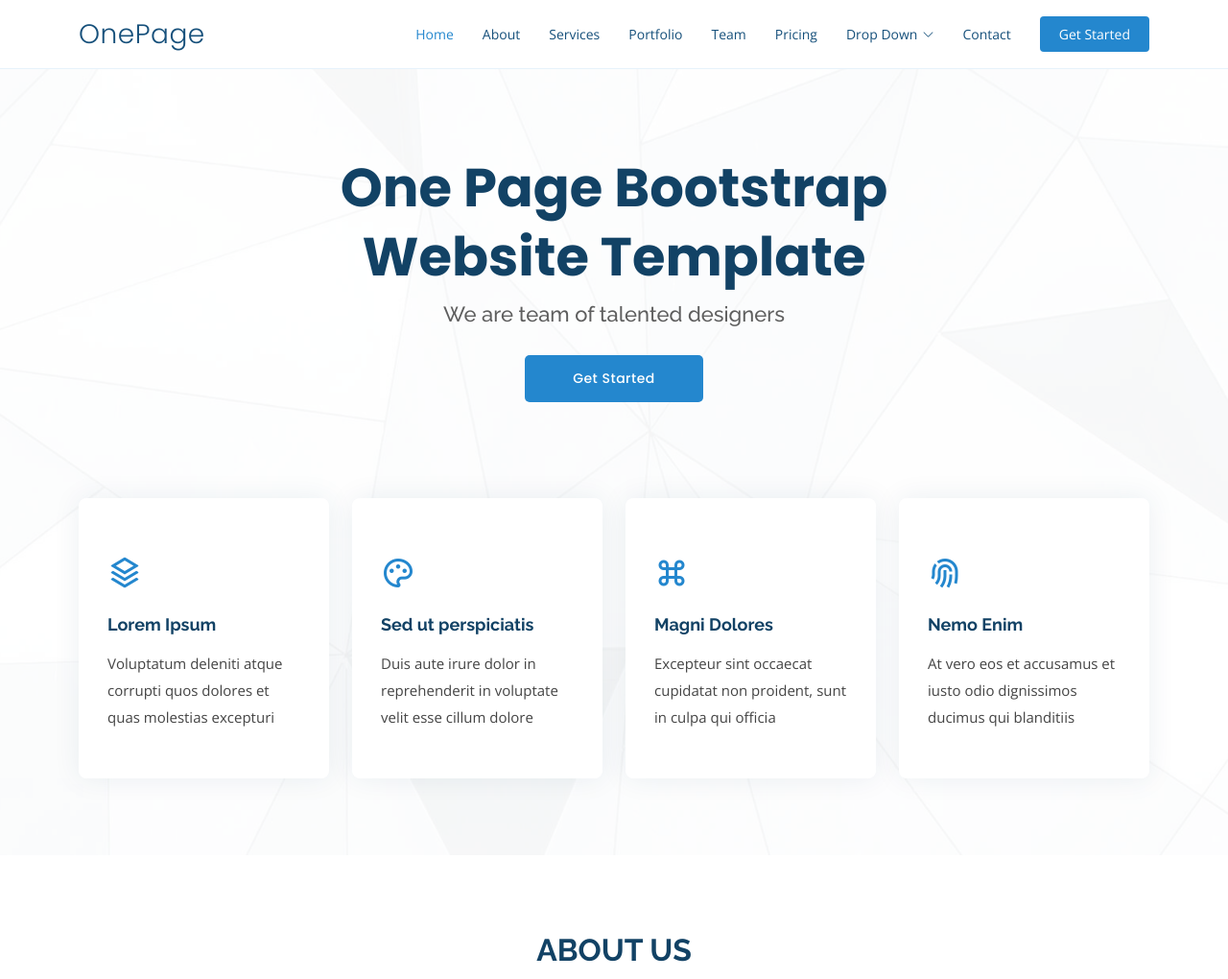
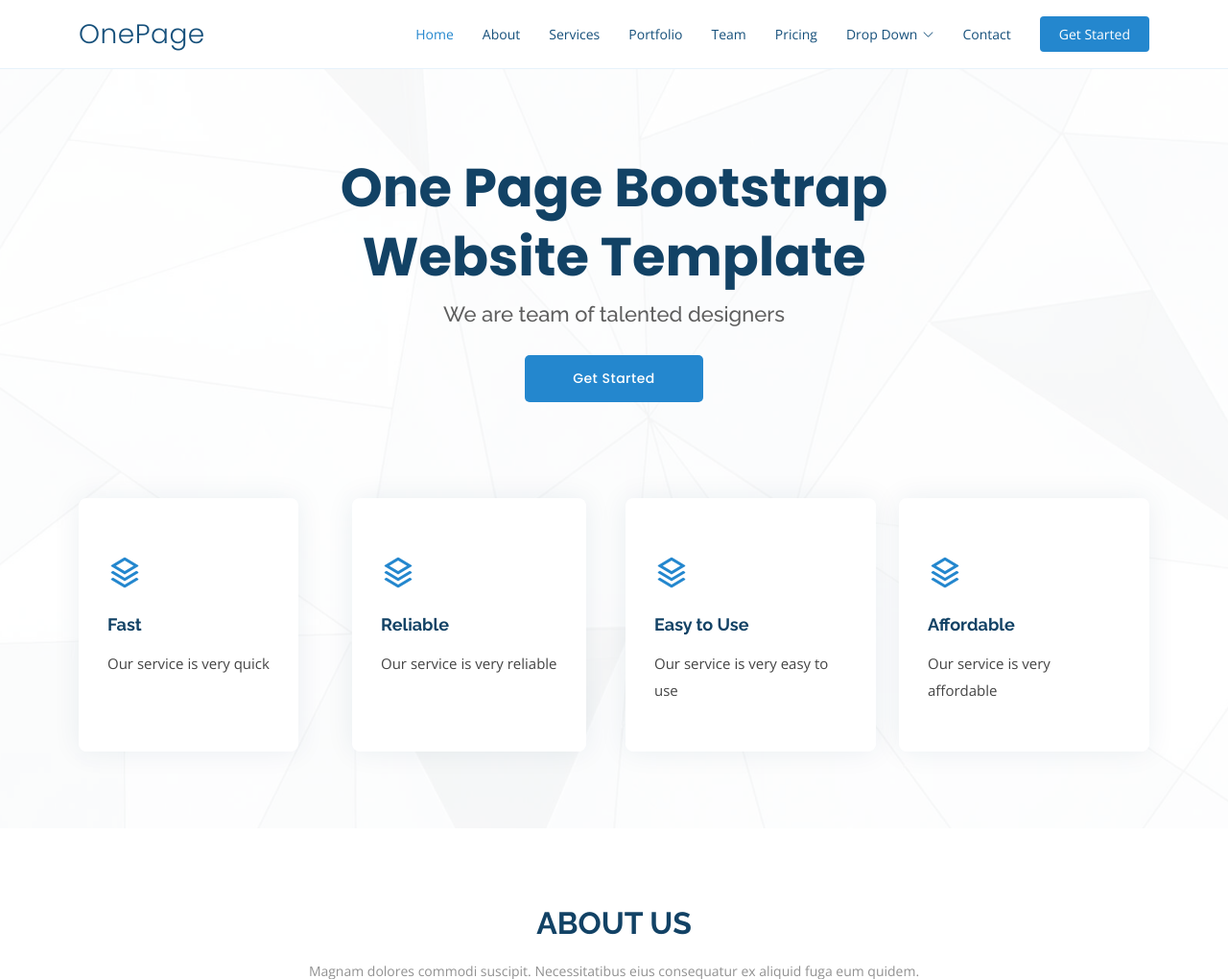
Before and after one commit to robyncam/online_tutorial, a Django app: page / in a window 1280 px wide. Shown: the top 1020 px of the page at 96% size. Run offline with Django 4.2, Linux system fonts and the light colour scheme; some libraries are stand-ins or nearby versions.

Commit message:
added a for loop in the html to loop through the different features to print the boxes on the page for fast, reliable, etc. created a list called features which contains the information to be looped though, in models created a class called Feature

```diff
--- a/mysite/views.py
+++ b/mysite/views.py
@@ -8,7 +8,25 @@ def index(request):
     feature1.id = 0
     feature1.name = 'Fast'
     feature1.details = 'Our service is very quick'
-    return render(request, 'index.html', {'feature': feature1})
+
+    feature2 = Feature()
+    feature2.id = 1
+    feature2.name = 'Reliable'
+    feature2.details = 'Our service is very reliable'
+
+    feature3 = Feature()
+    feature3.id = 2
+    feature3.name = 'Easy to Use'
+    feature3.details = 'Our service is very easy to use'
+
+    feature4 = Feature()
+    feature4.id = 3
+    feature4.name = 'Affordable'
+    feature4.details = 'Our service is very affordable'
+
+    features = [feature1, feature2, feature3, feature4]
+
+    return render(request, 'index.html', {'features': features})
 
 def counter(request):
     text = request.POST['text']
--- a/templates/index.html
+++ b/templates/index.html
@@ -96,38 +96,15 @@
       </div>
 
       <div class="row icon-boxes">
+        {% for feature in features %}
         <div class="col-md-6 col-lg-3 d-flex align-items-stretch mb-5 mb-lg-0" data-aos="zoom-in" data-aos-delay="200">
           <div class="icon-box">
             <div class="icon"><i class="ri-stack-line"></i></div>
-            <h4 class="title"><a href="">Lorem Ipsum</a></h4>
-            <p class="description">Voluptatum deleniti atque corrupti quos dolores et quas molestias excepturi</p>
+            <h4 class="title"><a href="">{{feature.name}}</a></h4>
+            <p class="description">{{feature.details}}</p>
           </div>
         </div>
-
-        <div class="col-md-6 col-lg-3 d-flex align-items-stretch mb-5 mb-lg-0" data-aos="zoom-in" data-aos-delay="300">
-          <div class="icon-box">
-            <div class="icon"><i class="ri-palette-line"></i></div>
-            <h4 class="title"><a href="">Sed ut perspiciatis</a></h4>
-            <p class="description">Duis aute irure dolor in reprehenderit in voluptate velit esse cillum dolore</p>
-          </div>
-        </div>
-
-        <div class="col-md-6 col-lg-3 d-flex align-items-stretch mb-5 mb-lg-0" data-aos="zoom-in" data-aos-delay="400">
-          <div class="icon-box">
-            <div class="icon"><i class="ri-command-line"></i></div>
-            <h4 class="title"><a href="">Magni Dolores</a></h4>
-            <p class="description">Excepteur sint occaecat cupidatat non proident, sunt in culpa qui officia</p>
-          </div>
-        </div>
-
-        <div class="col-md-6 col-lg-3 d-flex align-items-stretch mb-5 mb-lg-0" data-aos="zoom-in" data-aos-delay="500">
-          <div class="icon-box">
-            <div class="icon"><i class="ri-fingerprint-line"></i></div>
-            <h4 class="title"><a href="">Nemo Enim</a></h4>
-            <p class="description">At vero eos et accusamus et iusto odio dignissimos ducimus qui blanditiis</p>
-          </div>
-        </div>
-
+        {% endfor %}
       </div>
     </div>
   </section><!-- End Hero -->
```
